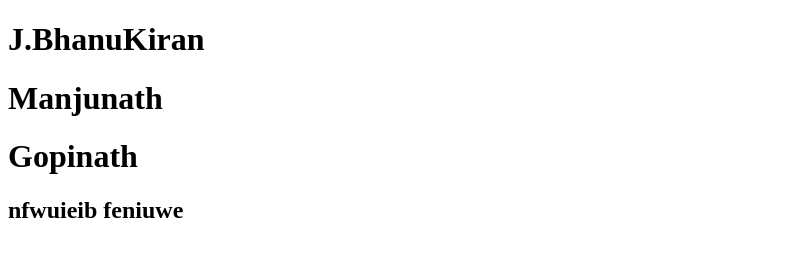
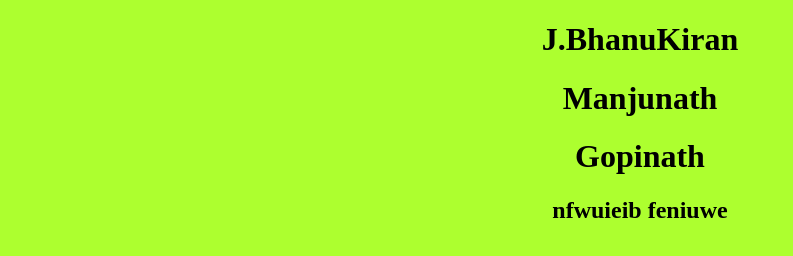
Before and after one commit to bhanukiran809/BRNBatch2203Names, a plain HTML site: page index.html in a window 1280 px wide. Shown: the whole page, without its empty margins (0-793 px from the left). Drawn offline with Linux system fonts and the light colour scheme.

Commit message:
addded app.css

```diff
--- /dev/null
+++ b/app.css
@@ -0,0 +1,5 @@
+body
+{
+    background-color: greenyellow;
+    text-align: center;
+}
--- a/index.html
+++ b/index.html
@@ -5,6 +5,7 @@
     <meta http-equiv="X-UA-Compatible" content="IE=edge">
     <meta name="viewport" content="width=device-width, initial-scale=1.0">
     <title>Names of BRN Batch2203</title>
+    <link rel="stylesheet" href="app.css">
 </head>
 <body>
     <h1>J.BhanuKiran</h1>
```
